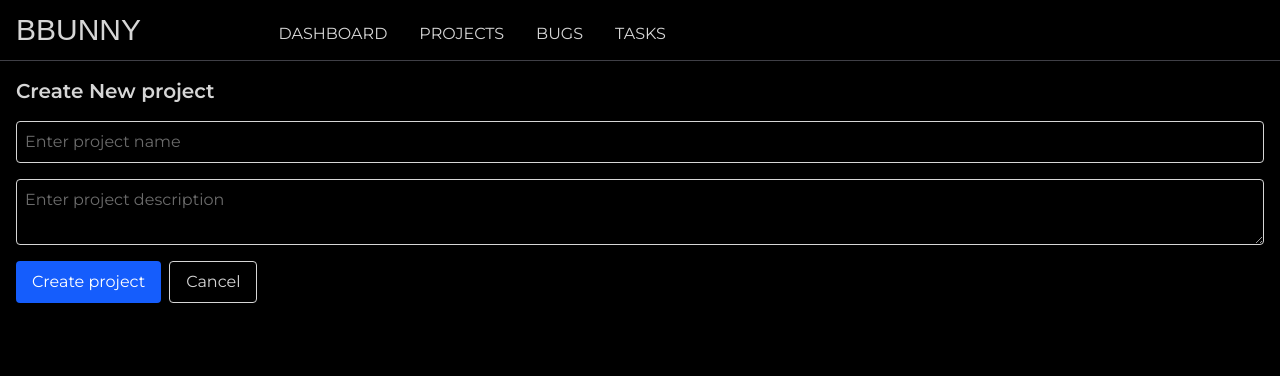
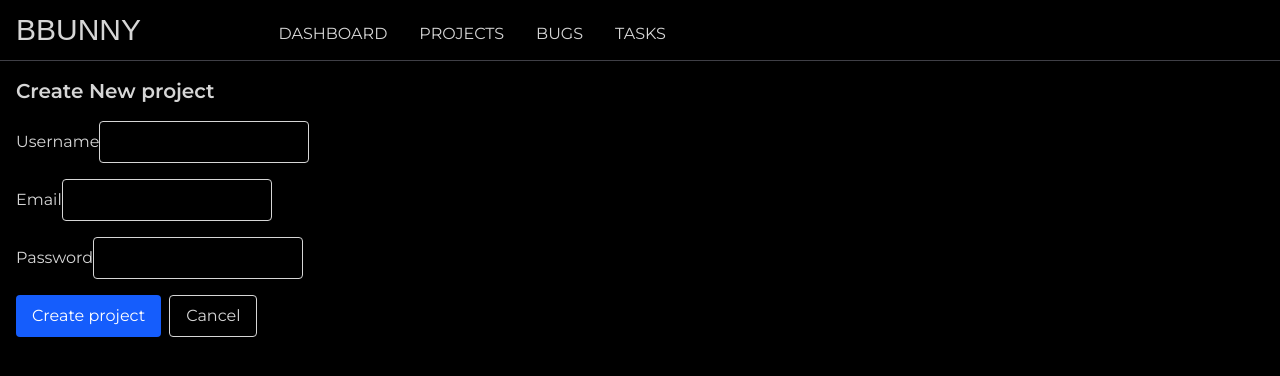
Before and after one commit to aerelish/bugs-bunny, a React app in the folder frontend/: page /project/new in a window 1280 px wide. Shown: the top 376 px of the page. Built offline with nearby package versions, Linux system fonts and the light colour scheme; no server answers; the HTML template or start-up script is replaced by a standard one; a web font is replaced by a local one.

Commit message:
proto: added dynamic create form

```diff
--- a/frontend/package.json
+++ b/frontend/package.json
@@ -16,6 +16,7 @@
     "lucide-react": "^0.532.0",
     "react": "^19.1.0",
     "react-dom": "^19.1.0",
+    "react-hook-form": "^7.62.0",
     "react-router-dom": "^7.7.1",
     "tailwind-merge": "^3.3.1"
   },
--- a/frontend/src/components/CreateForm.tsx
+++ b/frontend/src/components/CreateForm.tsx
@@ -1,57 +1,62 @@
-import { useState } from "react";
+import { useForm, type SubmitHandler, type FieldValues, type Path } from "react-hook-form";
 
-type CreateFormType = {
-  formType: 'project' | 'bug' | 'task',
-  onSubmit: (data: { name: string; description: string }) => void;
+export type CreateFormPropsType<T extends FieldValues> = {
+  entity: "project" | "bug" | "task";
+  fields: {
+    name: Path<T>,
+    label: string,
+    type?: string,
+  }[];
+  onSubmit: SubmitHandler<T>;
   onCancel: () => void;
-}
+};
 
-function CreateForm({
-  formType,
+function CreateForm<T extends FieldValues>({
+  entity,
+  fields,
   onSubmit,
-  onCancel
-}: CreateFormType) {
+  onCancel,
+}: CreateFormPropsType<T>) {
 
-  const [name, setName] = useState("");
-  const [description, setDescription] = useState("");
-
-  const handleSubmit = (e: React.FormEvent) => {
-    e.preventDefault();
-    onSubmit({ name, description });
-  };
+  const { register, handleSubmit } = useForm<T>();
 
   return (
     <div>
-      <form onSubmit={handleSubmit} className="flex flex-col gap-4 p-4">
-        <h2 className="text-xl font-semibold">Create New {formType}</h2>
+      <form
+        onSubmit={handleSubmit(onSubmit)}
+        className="flex flex-col gap-4 p-4"
+      >
+        <h2 className="text-xl font-semibold">Create New {entity}</h2>
 
-        <input
-          type="text"
-          value={name}
-          onChange={(e) => setName(e.target.value)}
-          placeholder={`Enter ${formType} name`}
-          className="border rounded p-2"
-          required
-        />
-
-        <textarea
-          value={description}
-          onChange={(e) => setDescription(e.target.value)}
-          placeholder={`Enter ${formType} description`}
-          className="border rounded p-2"
-        />
+        {fields.map((field) => (
+          <div key={String(field.name)}>
+            <label>{field.label}</label>
+            <input
+              {...register(field.name)}
+              type={field.type || "text"}
+              className="border p-2 rounded"
+            />
+          </div>
+        ))}
 
         <div className="flex gap-2">
-          <button type="submit" className="bg-blue-600 text-white px-4 py-2 rounded">
-            Create {formType}
+          <button
+            type="submit"
+            className="bg-blue-600 text-white px-4 py-2 rounded"
+          >
+            Create {entity}
           </button>
-          <button type="button" onClick={onCancel} className="border px-4 py-2 rounded">
+          <button
+            type="button"
+            onClick={onCancel}
+            className="border px-4 py-2 rounded"
+          >
             Cancel
           </button>
         </div>
       </form>
     </div>
-  )
+  );
 }
 
-export default CreateForm
+export default CreateForm;
--- a/frontend/src/components/form/Form.tsx
+++ b/frontend/src/components/form/Form.tsx
@@ -1,7 +1,40 @@
-function Form() {
+import { useForm, type SubmitHandler } from 'react-hook-form';
+
+type FormPropsType<T> = {
+  fields: {
+    name: keyof T;
+    label: string;
+    type?: string;
+  }[];
+  onSubmit: SubmitHandler<T>;
+};
+
+function Form({
+  fields,
+  onSubmit,
+}: FormPropsType<T>) {
+
+  const { register, handleSubmit } = useForm<T>();
+
   return (
-    <div>Form</div>
+    <form onSubmit={handleSubmit(onSubmit)} className="flex flex-col gap-3">
+      {fields.map((field) => (
+        <div key={String(field.name)}>
+          <label>{field.label}</label>
+          <input
+            {...register(field.name)}
+            type={field.type || "text"}
+            className="border p-2 rounded"
+          />
+        </div>
+      ))}
+
+      <button type="submit" className="bg-blue-500 text-white p-2 rounded">
+        Submit
+      </button>
+    </form>
   )
+
 }
 
 export default Form
--- a/frontend/src/pages/CreateProject.tsx
+++ b/frontend/src/pages/CreateProject.tsx
@@ -1,20 +1,36 @@
 import { useNavigate } from "react-router-dom";
-import CreateForm from "@/components/CreateForm"
+import type { SubmitHandler } from "react-hook-form";
+import CreateForm, { type CreateFormPropsType } from "@/components/CreateForm"
+
+type CreateProjectInputs = {
+  username: string,
+  email: string,
+  password: string,
+};
+
+const fields = [
+  { name: "username", label: "Username", type: 'text' },
+  { name: "email", label: "Email", type: "text" },
+  { name: "password", label: "Password", type: "text" },
+] satisfies CreateFormPropsType<CreateProjectInputs>["fields"]; // can also just use as const here, but TS still sees it as error
 
 function CreateProject() {
 
   const navigate = useNavigate();
 
-  const handleSubmit = (data: { name: string; description: string }) => {
+  const handleSubmit: SubmitHandler<CreateProjectInputs> = (data) => {
     console.log("New Project Data:", data);
-    // Call API here
-    navigate('/project'); // Go back after creating project
+
+    // * Call API Here
+
+    navigate('/project');
   };
 
   return (
     <div>
-      <CreateForm
-        formType="project"
+      <CreateForm<CreateProjectInputs>
+        entity="project"
+        fields={fields}
         onSubmit={handleSubmit}
         onCancel={() => navigate('/project')}
       />
```
Also changed, not shown: 1 other file (tests, documents, lock files or other folders).
